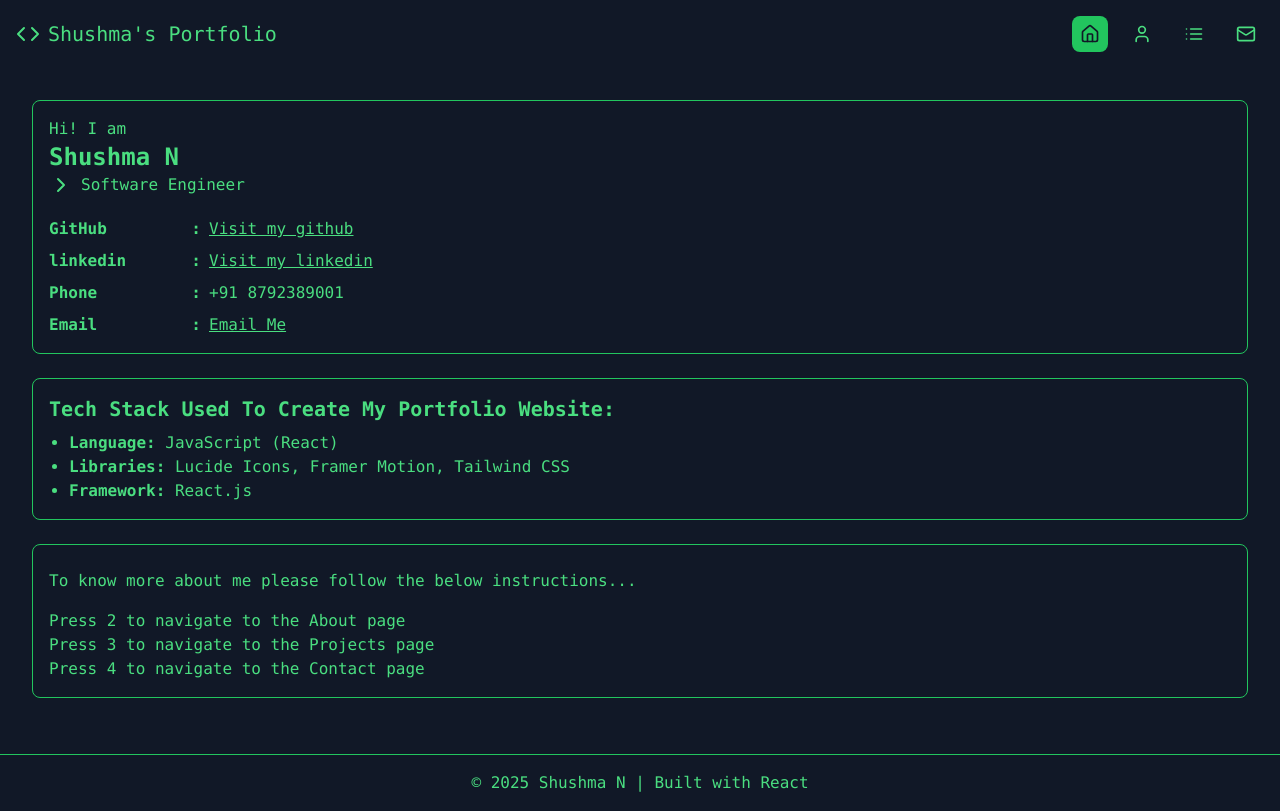
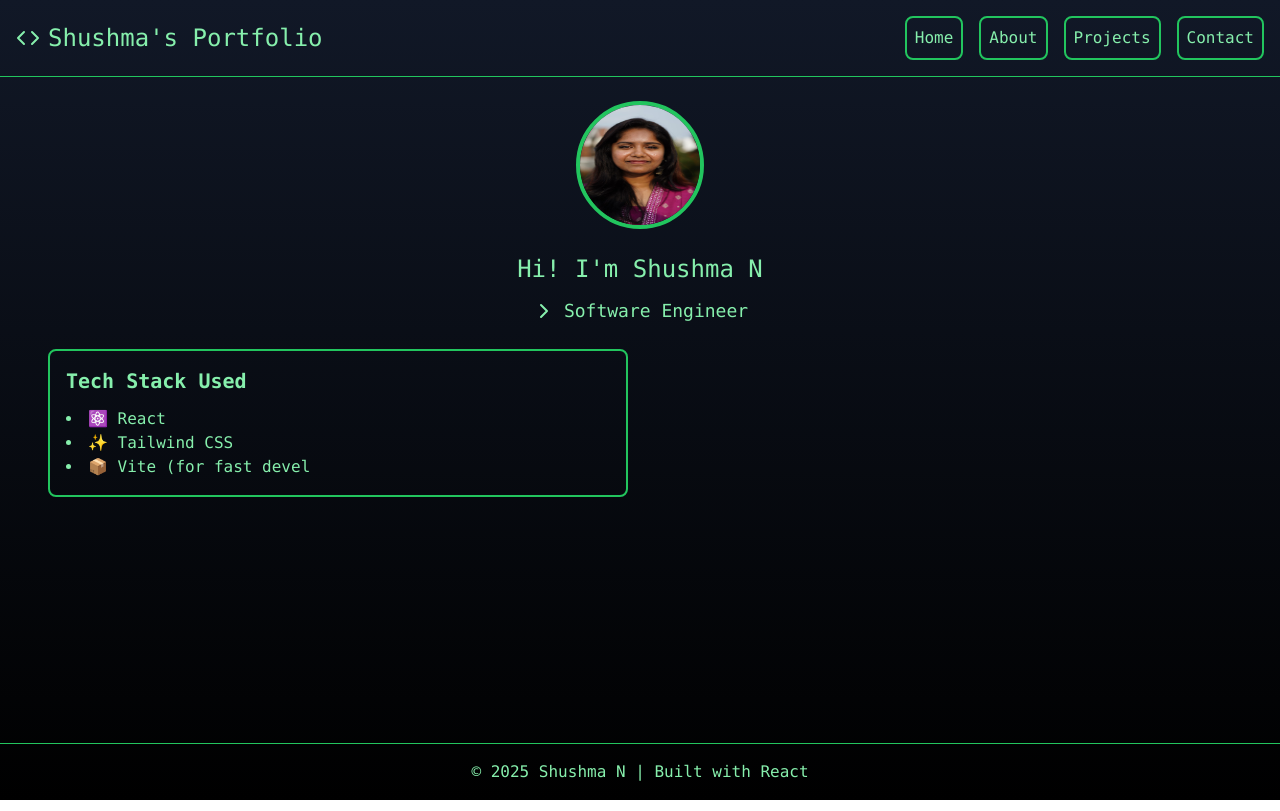
Before and after one commit to Shushma21/shushma-portfolio, a React (Create React App) app: page / in a window 1280 px wide. Built offline with nearby package versions, Linux system fonts and the light colour scheme.

Commit message:
contact form and updated ui

```diff
--- a/src/App.js
+++ b/src/App.js
@@ -1,101 +1,131 @@
-import { useState,useEffect } from "react";
-import { Code, Home, Mail,List,User,ChevronRight } from 'lucide-react';
+import { useState, useEffect } from "react";
+import { Code, ChevronRight } from "lucide-react";
 import { motion } from "framer-motion";
+import { ReactTyped } from 'react-typed';
+import profilePic from "./assets/profile.jpeg";
+import DetailsSection from './components/DetailsSection';
+import ContactForm from "./components/ContactMe";
 
-export default function Portfolio(){
-  const [activeSection,setActiveSection] = useState('home');
-  const [hoverSection,setHoverSection]   = useState(null);
+export default function Portfolio() {
+  const [step, setStep] = useState(1);
+  const [showContactForm, setShowContactForm] = useState(false);
 
   useEffect(() => {
-    const handleKeyPress = (event) =>{
-      if(event.key === '1') setActiveSection('home');
-      if(event.key === '2') setActiveSection('about');
-      if(event.key === '3') setActiveSection('projects');
-      if(event.key === '4') setActiveSection('contact');
-    };
+    if (step === 2) {
+      const timer = setTimeout(() => setStep(3), 2000);
+      return () => clearTimeout(timer);
+    }
+  }, [step]);
 
-    window.addEventListener('keydown',handleKeyPress);
-    return () => window.removeEventListener('keydown',handleKeyPress);
-  },[]);
+  return (
+    <div className="min-h-screen flex flex-col bg-gradient-to-b from-gray-900 to-black text-green-300 font-mono">
+      <header className="p-4 border-b border-green-500 flex items-center justify-between">
+        {step >= 1 && (
+          <h1 className="text-2xl flex items-center">
+            <Code className="mr-2" />
+            <ReactTyped
+              strings={["Shushma's Portfolio"]}
+              typeSpeed={20}
+              showCursor={false}
+              onComplete={() => setStep(2)}
+            />
+          </h1>
+        )}
 
-  return(
-    <div className="min-h-screen flex flex-col bg-gray-900 text-green-400 font-mono">
-      <header className="p-4 border-green-500 flex justify-between items-center">
-        <h1 className="text-xl flex items-center">
-          <Code className = "mr-2"/>Shushma's Portfolio
-        </h1>
+        {step >= 2 && (
           <nav className="flex gap-4">
-          {['home','about','projects','contact'].map((section,index)=>(
-            <div key={section} className="relative">
-              <button
-                onClick={() => setActiveSection(section)}
-                onMouseEnter={()=>setHoverSection(section)}
-                onMouseLeave={()=>setHoverSection(null)}
-                className={`p-2 rounded-lg transition-all
-                  ${activeSection === section ? 'bg-green-500 text-gray-900':'hover:bg-green-700'}`}
+            {['home', 'about', 'projects', 'contact'].map((section, index) => (
+              <motion.button
+                key={section}
+                initial={{ opacity: 0, y: -10 }}
+                animate={{ opacity: 1, y: 0 }}
+                transition={{ delay: index * 0.5 }}
+                className="p-2 rounded-lg border-2 border-green-500 hover:bg-green-500 hover:text-black"
+                onClick={() => section === 'contact' && setShowContactForm(true)}
               >
-                {section === 'home' && <Home size={20}/>}
-                {section === 'about' && <User size={20}/> }
-                {section === 'projects' && <List size={20}/>}
-                {section === 'contact' && <Mail size={20}/>}
-              </button>
-              {hoverSection === section &&(
-                <div className="absolute top-full mt-2 p-2 bg-green-500 text-gray-900 rounded-lg shadow-lg text-sm">
-                  {section.charAt(0).toUpperCase()+section.slice(1)}
+                {section.charAt(0).toUpperCase() + section.slice(1)}
+              </motion.button>
+            ))}
+          </nav>
+        )}
+      </header>
+
+      <main className="flex-grow p-6">
+        {step >= 3 && (
+          <motion.img
+            src={profilePic}
+            alt="Shushma N"
+            className="w-32 h-32 rounded-full border-4 border-green-500 mx-auto"
+            initial={{ scale: 0 }}
+            animate={{ scale: 1 }}
+            transition={{ duration: 0.5 }}
+            onAnimationComplete={() => setStep(4)}
+          />
+        )}
+
+        {step >= 4 && (
+          <div className="text-center mt-6">
+            <p className="text-2xl">
+              <ReactTyped
+                strings={["Hi! I'm Shushma N"]}
+                typeSpeed={20}
+                showCursor={false}
+                onComplete={() => setStep(5)}
+              />
+            </p>
           </div>
         )}
+
+        {step >= 5 && (
+          <div className="text-center mt-3">
+            <p className="flex items-center justify-center text-lg">
+              <ChevronRight className="mr-2" />
+              <ReactTyped
+                strings={["Software Engineer"]}
+                typeSpeed={20}
+                showCursor={false}
+                onComplete={() => setStep(6)}
+              />
+            </p>
           </div>
+        )}
+
+        {step >= 6 && (
+          <div className="grid grid-cols-2 gap-6 p-6">
+            <div className="border-2 border-green-500 p-4 rounded-lg">
+              <h2 className="text-xl font-bold mb-3">
+                <ReactTyped
+                  strings={["Tech Stack Used"]}
+                  typeSpeed={20}
+                  showCursor={false}
+                  onComplete={() => setStep(7)}
+                />
+              </h2>
+              <ul className="list-disc list-inside">
+                {["⚛️ React", "✨ Tailwind CSS", "📦 Vite (for fast development)", "🎯 Framer Motion (for animations)", "✍️ React Typed (for typing effects)", "🌿 Lucide Icons"].map((tech, index) => (
+                  step >= 7 + index && (
+                    <li key={tech}>
+                      <ReactTyped
+                        strings={[tech]}
+                        typeSpeed={20}
+                        showCursor={false}
+                        onComplete={() => setStep(8 + index)}
+                      />
+                    </li>
+                  )
                 ))}
-          </nav>
-          </header>
-          <div className="flex-grow p-4">
-            <main className="p-4">
-              <motion.div initial={{opacity:0}}
-                        animate={{opacity:1}}
-                        >
-                {activeSection === 'home' && (
-                  <div>
-                    <div className="border border-green-500 p-4 rounded-lg mb-6">
-                      Hi! I am
-                      <p className="text-2xl"><b>Shushma N</b></p>
-                      <p className="flex items-center">
-                        <ChevronRight className="mr-2" />
-                        Software Engineer
-                      </p>
-                      <ul className="mt-5 space-y-2">
-                        <li className="flex items-center"><b className="w-40 flex justify-between">GitHub <span className="mr-2">:</span></b> <a href="https://github.com/Shushma21" target="_blank"  rel="noopener noreferrer"  className="underline">Visit my github</a></li>
-                        <li className="flex items-center"><b className="w-40 flex justify-between">linkedin <span className="mr-2">:</span></b> <a href="https://www.linkedin.com/in/shushma-n/" target="_blank"  rel="noopener noreferrer"  className="underline">Visit my linkedin</a></li>
-                        <li className="flex items-center"><b className="w-40 flex justify-between">Phone <span className="mr-2">:</span> </b> +91 8792389001</li>
-                        <li className="flex items-center"><b className="w-40 flex justify-between">Email <span className="mr-2">:</span></b> <a href="mailto:shushma.09072001@gmail.com" className="underline">Email Me</a></li>
               </ul>
             </div>
-                    <div className="border border-green-500 p-4 rounded-lg mb-6">
-                      <p className="text-xl font-bold mb-2">Tech Stack Used To Create My Portfolio Website:</p>
-                      <ul className="list-disc pl-5">
-                        <li><b>Language:</b> JavaScript (React)</li>
-                        <li><b>Libraries:</b> Lucide Icons, Framer Motion, Tailwind CSS</li>
-                        <li><b>Framework:</b> React.js</li>
-                      </ul>
-                    </div>
-                    <div className="border border-green-500 p-4 rounded-lg mb-6">
-                    <p className="mt-2">To know more about me please follow the below instructions...</p>
-                      <div className="justify-center mt-4">
-                        <p>Press 2 to navigate to the About page</p>
-                        <p>Press 3 to navigate to the Projects page</p>
-                        <p>Press 4 to navigate to the Contact page</p>
-                      </div>
-                    </div>
+            {step >= 13 && <DetailsSection />}
           </div>
         )}
-                {activeSection === 'about' && <div>About Me : Passionate developer with experience in Backend & Frontend technologies</div>}
-                {activeSection === 'projects' && <div>Projects : A collection  of my best coding practices, showcasing  my skills and  creativity</div>}
-                {activeSection === 'contact' && <div>Contact Me: Reach out to me via Email or Phone</div>}
-              </motion.div>
+
+        {showContactForm && <ContactForm onClose={() => setShowContactForm(false)} />}
       </main>
-          </div>
+
       <footer className="p-4 border-t border-green-500 text-center">
         © 2025 Shushma N | Built with React
       </footer>
     </div>
-  )
+  );
 }
--- /dev/null
+++ b/src/components/ContactMe.js
@@ -0,0 +1,76 @@
+import { useState } from "react";
+import { motion } from "framer-motion";
+
+export default function ContactForm({ onClose }) {
+  const [formData, setFormData] = useState({ name: "", email: "", message: "" });
+
+  const handleChange = (e) => {
+    const { name, value } = e.target;
+    setFormData((prev) => ({ ...prev, [name]: value }));
+  };
+
+  return (
+    <motion.div
+      className="fixed inset-0 bg-black bg-opacity-50 flex items-center justify-center p-4"
+      initial={{ opacity: 0 }}
+      animate={{ opacity: 1 }}
+      transition={{ duration: 0.3 }}
+    >
+      <motion.div
+        className="max-w-md w-full p-6 bg-gray-800 rounded-lg border-2 border-green-500 shadow-lg"
+        initial={{ y: -50 }}
+        animate={{ y: 0 }}
+        transition={{ duration: 0.3 }}
+      >
+        <h2 className="text-2xl mb-4 text-green-300">Contact Me</h2>
+
+        <form
+          action="https://formsubmit.co/33fcf3adf21fb2e1ad593eae79987353"
+          method="POST"
+          className="space-y-4 relative"
+        >
+          <button
+            type="button"
+            onClick={onClose}
+            className="absolute top-[-60px] right-[-1px] text-green-300 hover:text-green-500"
+          >
+            ✖
+          </button>
+          <input
+            type="text"
+            name="name"
+            placeholder="Your Name"
+            value={formData.name}
+            onChange={handleChange}
+            className="w-full p-2 rounded bg-gray-700 border border-green-500 text-green-300 focus:outline-none focus:ring-2 focus:ring-green-500"
+            required
+          />
+          <input
+            type="email"
+            name="email"
+            placeholder="Your Email"
+            value={formData.email}
+            onChange={handleChange}
+            className="w-full p-2 rounded bg-gray-700 border border-green-500 text-green-300 focus:outline-none focus:ring-2 focus:ring-green-500"
+            required
+          />
+          <textarea
+            name="message"
+            rows="4"
+            placeholder="Your Message"
+            value={formData.message}
+            onChange={handleChange}
+            className="w-full p-2 rounded bg-gray-700 border border-green-500 text-green-300 focus:outline-none focus:ring-2 focus:ring-green-500"
+            required
+          />
+          <button
+            type="submit"
+            className="w-full p-2 bg-green-500 text-black rounded-lg hover:bg-green-400 transition"
+          >
+            Send Message
+          </button>
+        </form>
+      </motion.div>
+    </motion.div>
+  );
+}
--- /dev/null
+++ b/src/components/DetailsSection.js
@@ -0,0 +1,92 @@
+import { useState } from "react";
+import { ReactTyped } from "react-typed";
+
+export default function DetailsSection() {
+  const [step, setStep] = useState(14);
+
+  return (
+    <div className="border-2 border-green-500 p-4 rounded-lg">
+      <h2 className="text-xl font-bold mb-3">
+        <ReactTyped
+          strings={["Details"]}
+          typeSpeed={20}
+          showCursor={false}
+          onComplete={() => setStep(15)}
+        />
+      </h2>
+
+      <ul className="space-y-3">
+        {step >= 15 && (
+          <li className="flex items-center">
+            <ReactTyped
+              strings={["🌿 GitHub"]}
+              typeSpeed={20}
+              showCursor={false}
+              onComplete={() => setStep(16)}
+            />
+            {step >= 16 && (
+              <a
+                href="https://github.com/Shushma21"
+                target="_blank"
+                rel="noopener noreferrer"
+                className="underline ml-2"
+              >
+                (Visit my GitHub)
+              </a>
+            )}
+          </li>
+        )}
+
+        {step >= 16 && (
+          <li className="flex items-center">
+            <ReactTyped
+              strings={["💼 LinkedIn"]}
+              typeSpeed={20}
+              showCursor={false}
+              onComplete={() => setStep(17)}
+            />
+            {step >= 17 && (
+              <a
+                href="https://www.linkedin.com/in/shushma-n/"
+                target="_blank"
+                rel="noopener noreferrer"
+                className="underline ml-2"
+              >
+                (Visit my LinkedIn)
+              </a>
+            )}
+          </li>
+        )}
+
+        {step >= 17 && (
+          <li className="flex items-center">
+            <ReactTyped
+              strings={["✉️ Email"]}
+              typeSpeed={20}
+              showCursor={false}
+              onComplete={() => setStep(18)}
+            />
+            <a
+              href="mailto:shushma.09072001@gmail.com"
+              className="underline ml-2"
+            >
+              (Email Me)
+            </a>
+          </li>
+        )}
+
+        {step >= 18 && (
+        <li className="flex items-center">
+            <ReactTyped
+            strings={["📞 Phone"]}
+            typeSpeed={20}
+            showCursor={false}
+            onComplete={() => setStep(19)} // Move to step 19 after typing "Phone"
+            />
+            {step >= 19 && <span className="ml-2">+91 8792389001</span>}
+        </li>
+        )}
+      </ul>
+    </div>
+  );
+}
```
Also changed, not shown: src/assets/profile.jpeg (added). Lines whose indentation alone changed are shown as unchanged.
